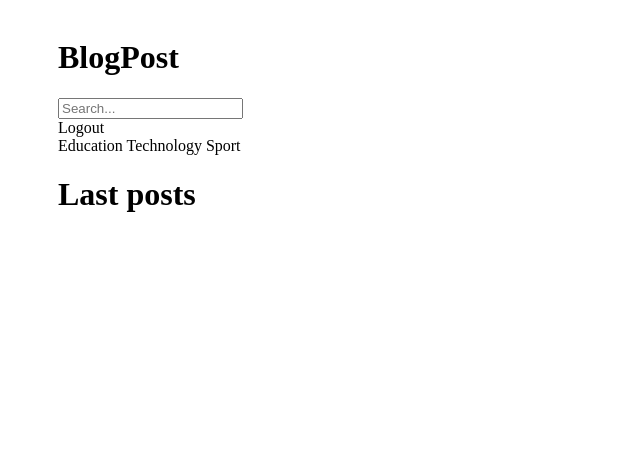
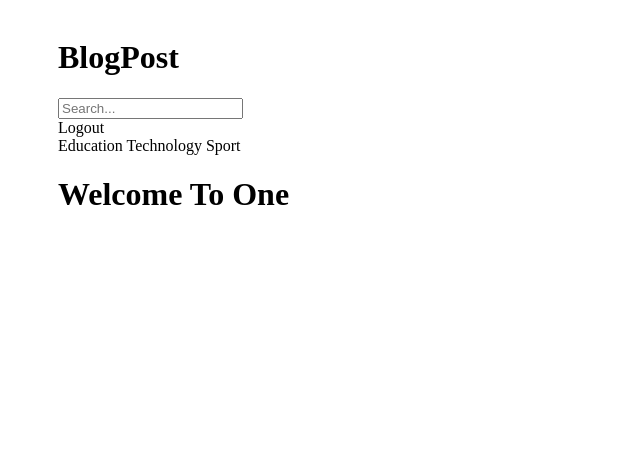
Before and after one commit to EmmaMKB/django-blog-app, a Django app: page /mkblog/ in a window 1280 px wide. Shown: the top 453 px of the page, without its empty margins (0-640 px from the left). Run offline with Django 3.2, Linux system fonts and the light colour scheme; some libraries are stand-ins or nearby versions.

Commit message:
✨ Add banner section in blog/index

```diff
--- a/blog_app/templates/blog/index.html
+++ b/blog_app/templates/blog/index.html
@@ -1,8 +1,10 @@
 {% extends 'shared/base.layout.html' %}
-
+{% load static %}
 {% block body %}
-<div>
-    <h1>Last posts</h1>
+<div class="blogMainPage">
+    <div class="blogMainPage__banner" style="">
+        <h1>Welcome To One</h1>
+    </div>
 </div>
 
 {% endblock %}
```
